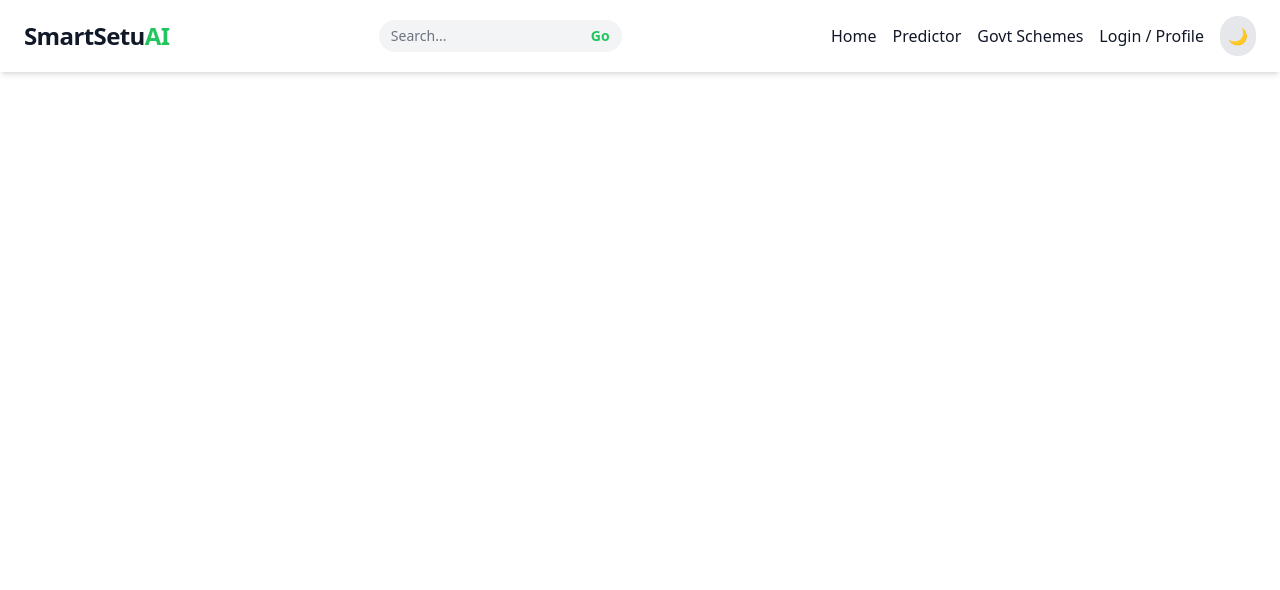
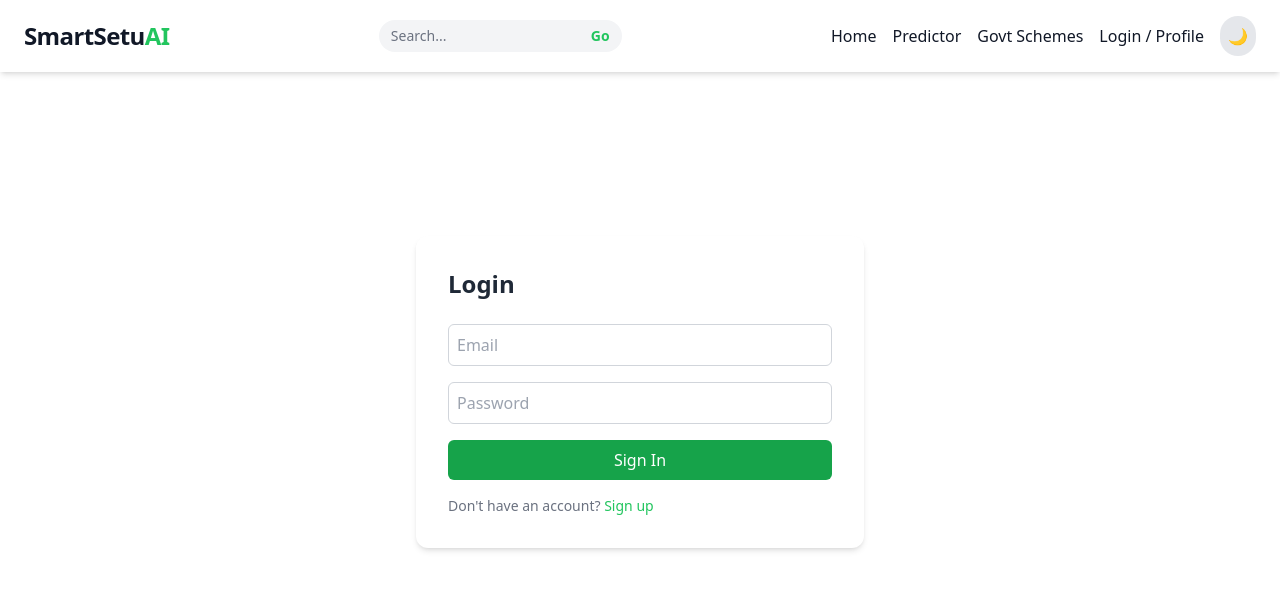
Before and after one commit to mrashis06/smart-setu-ai, a React (Create React App) app in the folder frontend/: page /login in a window 1280 px wide. Shown: the top 590 px of the page. Built offline with nearby package versions, Linux system fonts and the light colour scheme.

Commit message:
Update App.jsx

```diff
--- a/frontend/src/App.jsx
+++ b/frontend/src/App.jsx
@@ -4,14 +4,15 @@
 import Hero from "./components/Hero";
 import Features from "./components/Features";
 import UploadForm from "./components/UploadForm";
-import GovtSchemes from "./components/GovtSchemes"; // 👈 separate route
+import GovtSchemes from "./components/GovtSchemes";
+import UploadPage from "./components/UploadPage"; // or ./pages/UploadPage
+import Login from "./components/Login";
 
 function Home() {
   return (
     <>
       <Hero />
       <Features />
-      <UploadForm />
     </>
   );
 }
@@ -24,6 +25,8 @@
         <Routes>
           <Route path="/" element={<Home />} />
           <Route path="/schemes" element={<GovtSchemes />} />
+          <Route path="/predictor" element={<UploadPage />} />
+          <Route path="/login" element={<Login />} />
         </Routes>
       </div>
     </Router>
```
